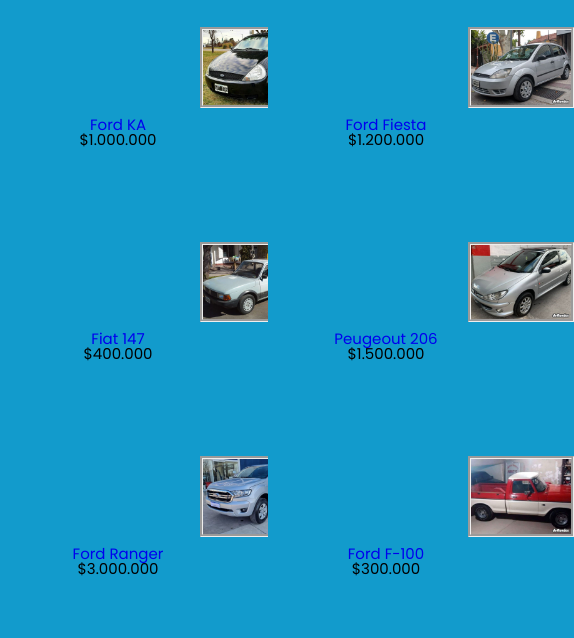
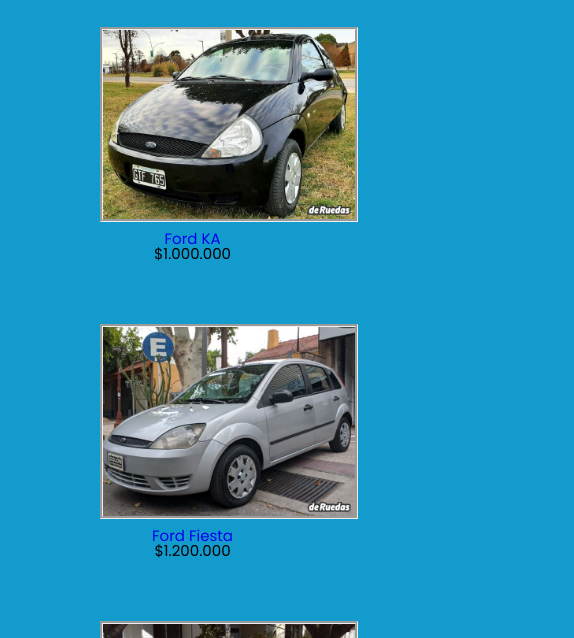
Before and after one commit to TomyMontenegro99/PFMontenegro, a plain HTML site: page paginas/compra-tu-auto.html in a window 390 px wide. Shown: the part 639-1277 px from the top of the page, 574 px wide, since content can reach past the window. Drawn offline with Linux system fonts and the light colour scheme; files whose address does not match are found by name.

Commit message:
se arreglaron detalles en footer y en la galeria compra autos.html

```diff
--- a/estilos/estilos.css
+++ b/estilos/estilos.css
@@ -187,7 +187,6 @@
     justify-content: space-between;
     padding:100px 20px;
     align-items: center;
-
 }
 
 .auto__descripcion{
@@ -203,11 +202,9 @@
 /* NOSOTROS */
 
 .contenedor{
-
      max-width: 120rem;
      margin: 0 auto;
      padding: 30px 20px;
-
 }
 
 .contenedor h1{
@@ -240,10 +237,6 @@
     padding: 30px 20px;
     grid-template-columns:repeat(4, 1fr);
 }
-
-
-
-
 
 .bloque{
     text-align: center;
@@ -471,9 +464,16 @@
         grid-template-columns:repeat(2, 1fr);
     }
 
+    .grid{
+        display: block;
+        margin-left: -100px;
+    }
 
+    .auto__nombre{
+        margin-left: 100px;
+    }
 
-
-
-
+    .auto__precio{
+        margin-left: 100px;
+    }
 }
```
